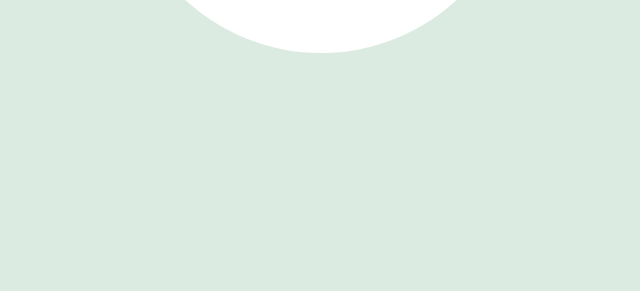
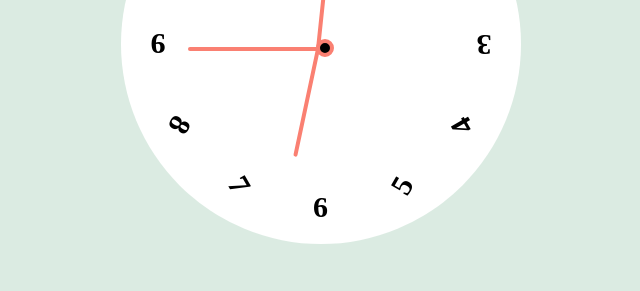
Before and after one commit to MarthaPruitt/clock, a plain HTML site: page index.html in a window 1280 px wide. Shown: the part 547-838 px from the top of the page, without its empty margins (319-959 px from the left). Before the commit the page ends 800 px from the top, so only its background shows below. Drawn offline with Linux system fonts and the light colour scheme.

Commit message:
it ticks

```diff
--- a/clock.js
+++ b/clock.js
@@ -1,20 +1,20 @@
 const body = document.querySelector("body"),
     hourHand = document.querySelector(".hour"),
-    minuteHand = document.querySelector("minute"),
-    secondHand = document.querySelector("second"),
+    minuteHand = document.querySelector(".minute"),
+    secondHand = document.querySelector(".second"),
     modeSwitch = document.querySelector(".modeSwitch");
 modeSwitch.addEventListener("click",() =>{
-    body.classList.toggle("dark")
-})
+    body.classList.toggle("dark");
+});
 const updateTime=()=>{
-    let date=new Date()
+    let date=new Date();
     secToDeg = (date.getSeconds()/60) * 360;
     minToDeg = (date.getMinutes()/60) *360;
     hrToDeg = (date.getHours()/60)*360;
-   // console.log(secToDeg)
-   secondHand.style.transform=`rotate(${secToDeg})`;
-   minuteHand.style.transform=`rotate(${minToDeg})`
-   hourHand.style.transform=`rotate(${hrToDeg})`
-}
+    console.log(`updateTime ${minToDeg} ${secToDeg}`);
+   secondHand.style.transform=`rotate(${secToDeg}deg)`;
+   minuteHand.style.transform=`rotate(${minToDeg}deg)`;
+   hourHand.style.transform=`rotate(${hrToDeg}deg)`;
+};
 setInterval(updateTime,1000);
 updateTime();
--- a/index.html
+++ b/index.html
@@ -4,24 +4,23 @@
     <meta charset="UTF-8">
     <meta name="viewport" content="width=device-width, initial-scale=1.0">
     <link rel="stylesheet" href="style.css">
-    <script type="text/javascript" src="clock.js"></script>
     <title>Clock</title>
 </head>
 <body>
 <div class="container">
     <div class="clock">
         <label style="--i: 1"><span>1</span></label>
-        <label style="--i: 1"><span>2</span></label>
-        <label style="--i: 1"><span>3</span></label>
-        <label style="--i: 1"><span>4</span></label>
-        <label style="--i: 1"><span>5</span></label>
-        <label style="--i: 1"><span>6</span></label>
-        <label style="--i: 1"><span>7</span></label>
-        <label style="--i: 1"><span>8</span></label>
-        <label style="--i: 1"><span>9</span></label>
-        <label style="--i: 1"><span>10</span></label>
-        <label style="--i: 1"><span>11</span></label>
-        <label style="--i: 1"><span>12</span></label>
+        <label style="--i: 2"><span>2</span></label>
+        <label style="--i: 3"><span>3</span></label>
+        <label style="--i: 4"><span>4</span></label>
+        <label style="--i: 5"><span>5</span></label>
+        <label style="--i: 6"><span>6</span></label>
+        <label style="--i: 7"><span>7</span></label>
+        <label style="--i: 8"><span>8</span></label>
+        <label style="--i: 9"><span>9</span></label>
+        <label style="--i: 10"><span>10</span></label>
+        <label style="--i: 11"><span>11</span></label>
+        <label style="--i: 12"><span>12</span></label>
         <div class="indicator">
             <span class="hand hour"></span>
             <span class="hand minute"></span>
@@ -29,7 +28,9 @@
 
         </div>
         </div>
-
+<div class="modeSwitch"> Dark mode</div>
 </div>
 
 </body>
+<script type="text/javascript" src="clock.js"></script>
+</html>
--- a/style.css
+++ b/style.css
@@ -9,7 +9,9 @@ font-family: 'Times New Roman', Times, serif;
 --primary-color:rgb(219, 235, 226);
 --white-color:#fff;
 --black-color:black;
---red-color:salmon;}
+--red-color:salmon;
+--green-color: rgb(200,76,567);
+}
 
 body{
  display:flex;
@@ -30,30 +32,31 @@ display:flex;
     height:400px;
     width:400px;
     border-radius:50%;
+    align-items: center;
     justify-content: center;
     background: var(--white-color);
     box-shadow: 0 15px 25 seashell;
-position:relative
+    position:absolute;
     }
  .clock label{
-    position: absolute;
-    inset:30px;
-    font-weight: 600;
-    transform: rotate(calc(var(--i)*(360deg /12)));
+        position:absolute;
+        inset:20px;
+        font-weight:600;
+        transform: rotate(calc(var(--i) * (360deg / 12)));
+        text-align: center;
     }
  .clock label span{
         display:inline-block;
         font-size: 30px;
         font-weight: 600;
         transform: rotate(calc(var(--i)*(360deg /12)));
-    color:var(--black-color);
-}
+        color:var(--black-color);}
+
 .container .indicator{
   position: absolute;
   height:10px;
   width:10px;
-  display:flex;
-  justify-content: center;
+
 }
 .indicator::before{
 content: "";
@@ -61,16 +64,25 @@ position:absolute;
 height:100%;
 width:100%;
 border-radius:50% ;
-z-index:100%;
+z-index:100;
 background:var(--black-color);
 border:4px solid var(--red-color)
 }
-.indicator .hand{
+.second{
+    height:130px;
+}
+.minute{
+    height: 110px;
+}
+.hour{
+    height:100px;
+}
+.indicator .hand {
     position:absolute;
-    height:130px;
+
     width:4px;
     bottom:0;
     border-radius:25px ;
     transform-origin:bottom;
-    background:var(--red-color)
+    background:var(--red-color);
 }
```
Lines whose indentation alone changed are shown as unchanged.
